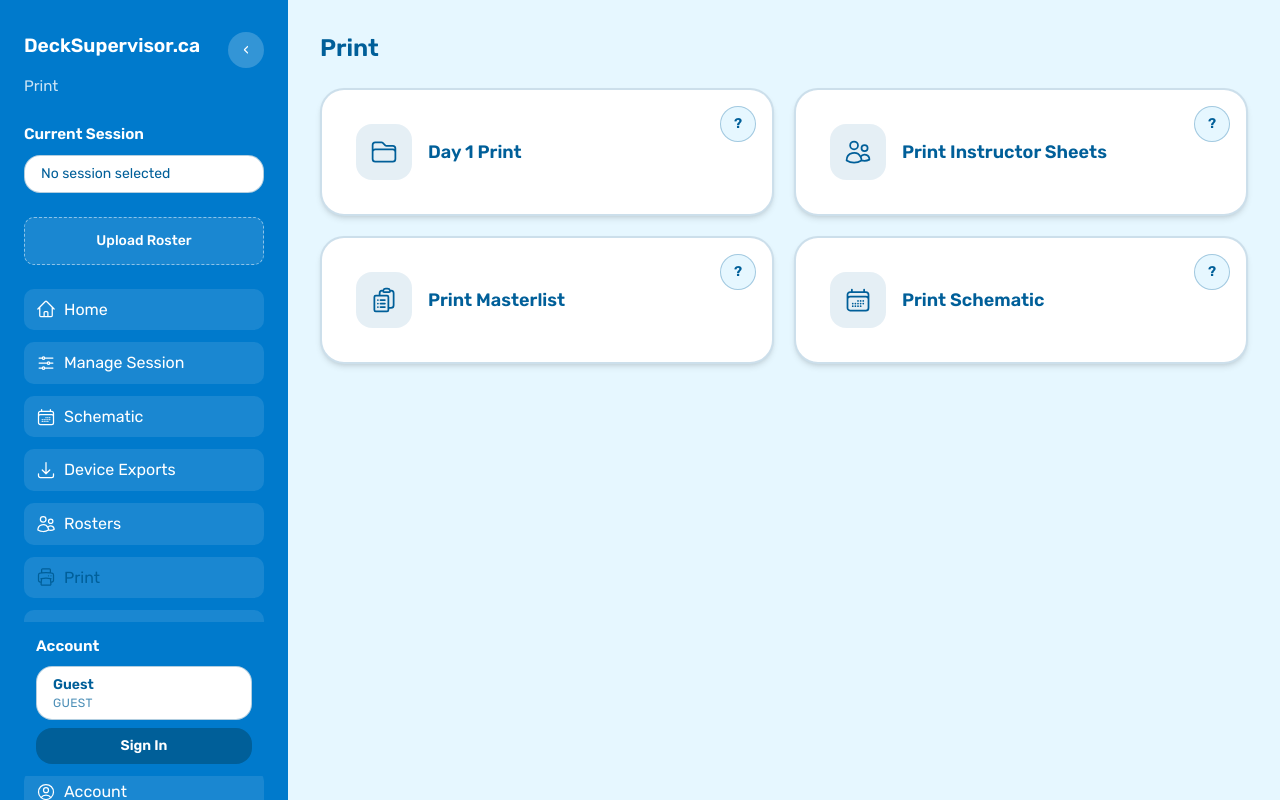
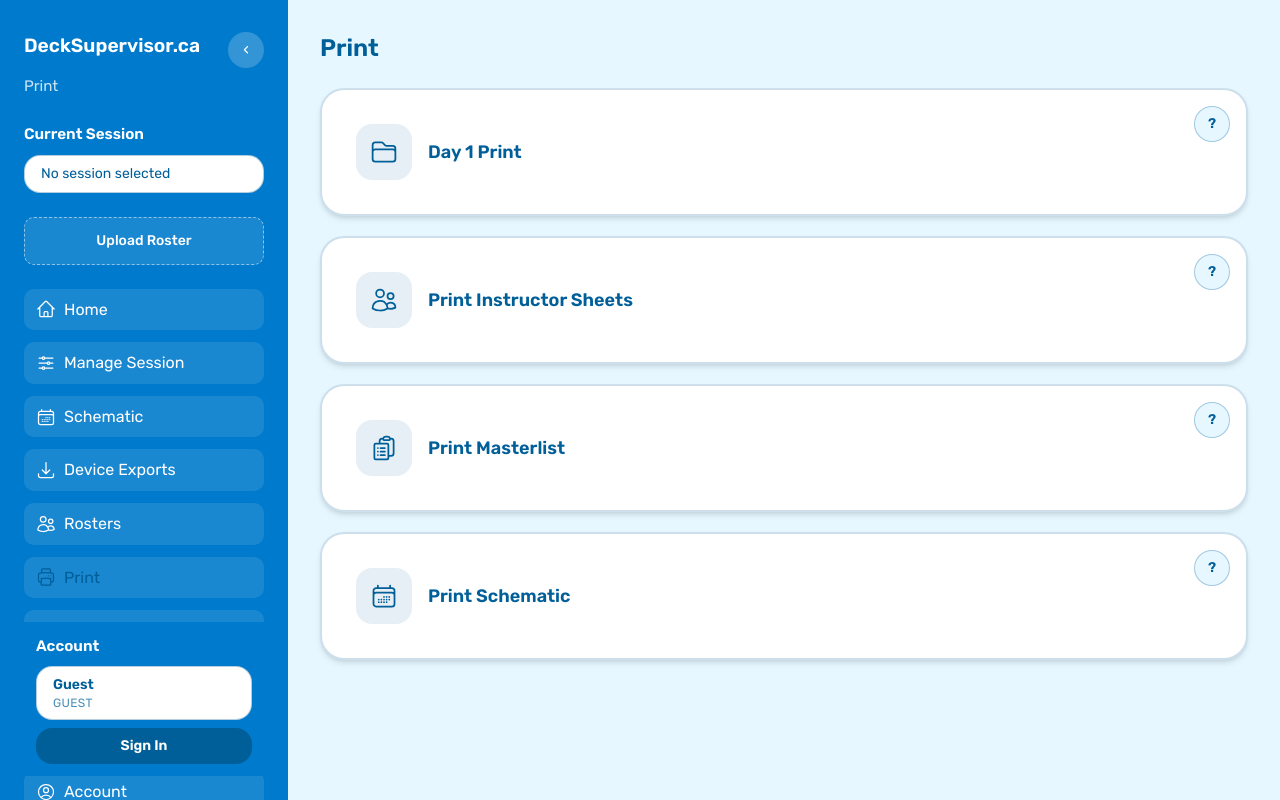
Before and after one commit to Doomaloom/DeckSupervisor.ca, a React (Vite) app in the folder frontend/: page /print in a window 1280 px wide. Built offline with nearby package versions, Linux system fonts and the light colour scheme; no server answers.

Commit message:
Stack print options at full width

```diff
--- a/frontend/src/features/print/PrintPage.tsx
+++ b/frontend/src/features/print/PrintPage.tsx
@@ -1320,7 +1320,7 @@ function PrintPage() {
                 <h2 className="text-2xl font-semibold text-secondary">Print</h2>
             </header>
 
-            <div className="grid gap-5 md:grid-cols-2">
+            <div className="flex w-full flex-col gap-5">
                 {printOptions.map((option) => (
                     <PrintOptionButton
                         key={option.key}
```
